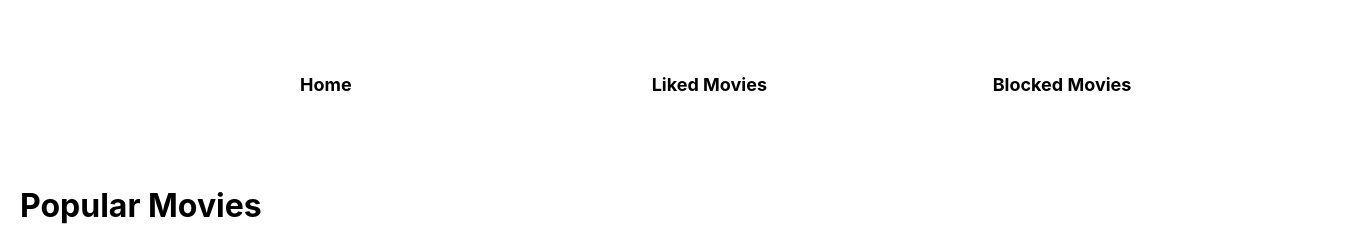
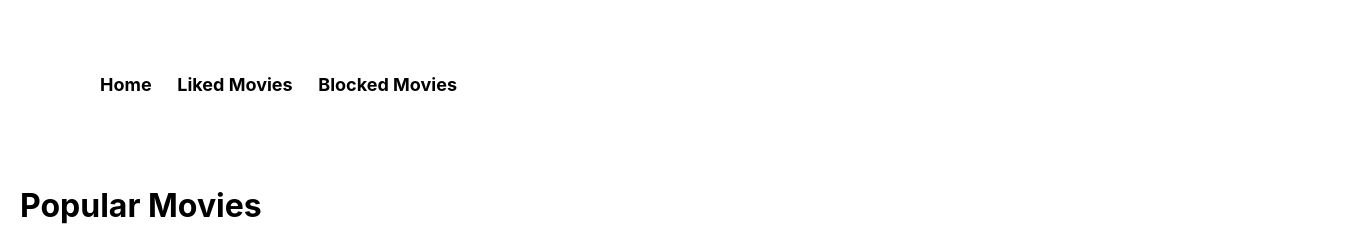
Before and after one commit to Chun-Liu93/USD-P4, a React (Create React App) app in the folder movies/: page / in a window 1280 px wide. Shown: the top 226 px of the page, 1350 px wide, since content can reach past the window. Built offline with nearby package versions, Linux system fonts and the light colour scheme; no server answers.

Commit message:
add md journal

```diff
--- a/movies/src/styles.css
+++ b/movies/src/styles.css
@@ -1,4 +1,3 @@
-
 
 nav {
     display: flex;
@@ -7,19 +6,11 @@ nav {
     padding:10px;
     font-size: 30px;
 }
-
+.navbar {
+    margin-left: 50px;
+}
 .navbar li {
     margin-right: 300px;
-}
-
-.navbar li:first-child {
-    margin-left: 250px;
-    margin-right: 300px;
-}
-
-.navbar li:last-child {
-    margin-left: 200px;
-    margin-right: 100px;
 }
 
 .navbar a:hover {
@@ -48,8 +39,6 @@ nav {
     float: left;
     font-weight: bold;
 }
-
-
 
 .main{
     display: block;
```
